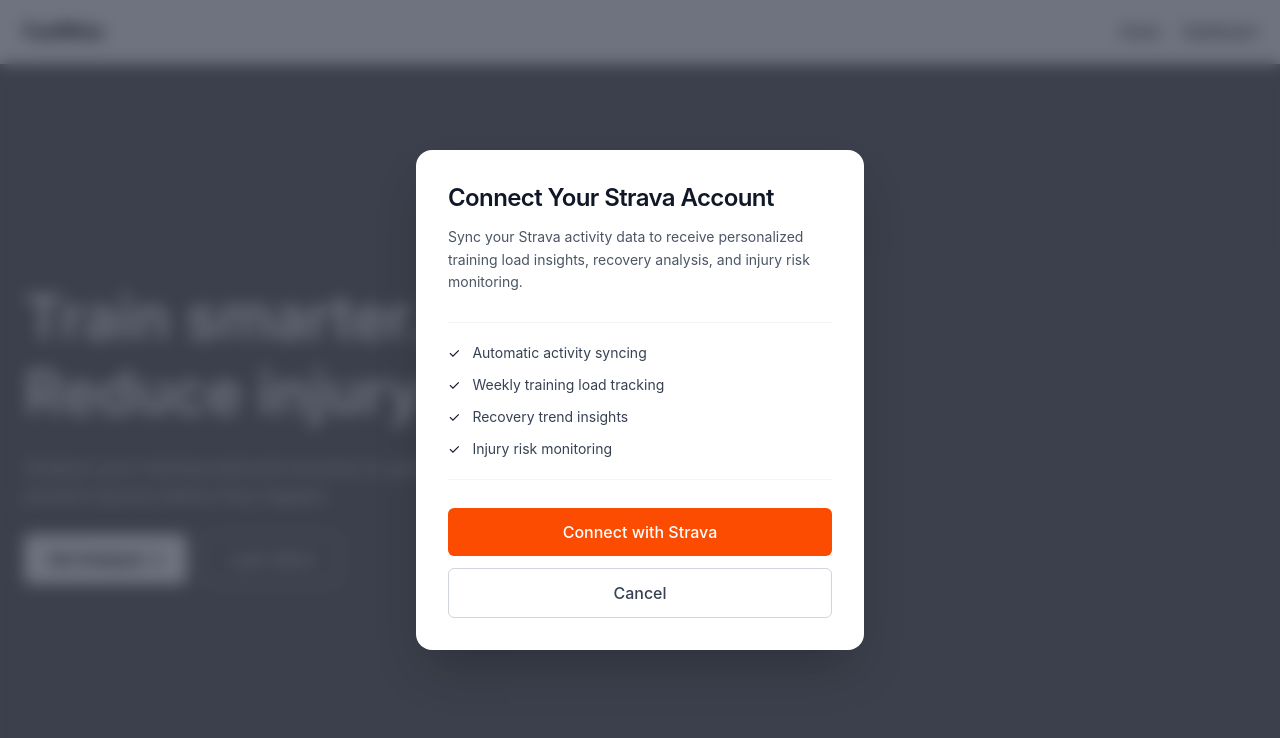
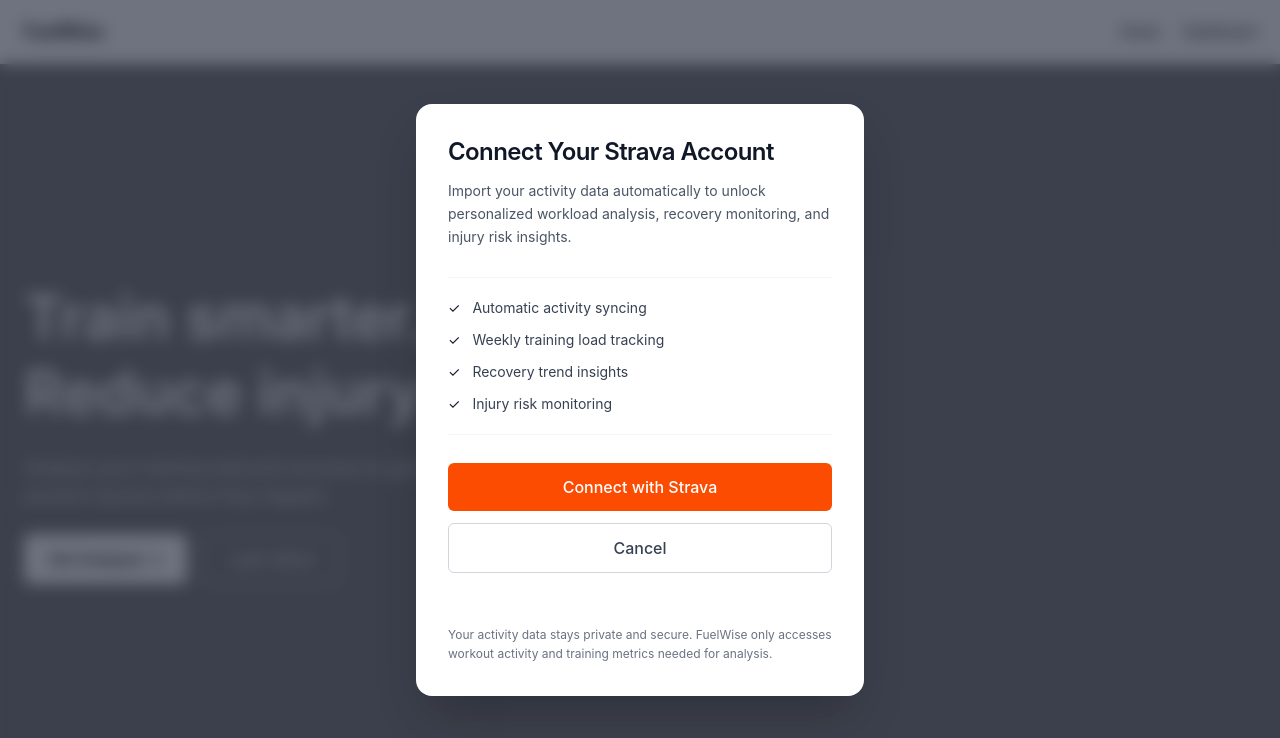
Before and after one commit to zstem001hz-droid/fuelwise-health, a React (Vite) app: page / in a window 1280 px wide. Both pictures are taken after a click on the button "Get Analysis →". Shown: the top 738 px of the page. Built offline with nearby package versions, Linux system fonts and the light colour scheme.

Commit message:
copy(modal): update Strava onboarding text and add data privacy disclaimer

```diff
--- a/src/components/Modal/AnalysisModal.tsx
+++ b/src/components/Modal/AnalysisModal.tsx
@@ -18,8 +18,8 @@ export default function AnalysisModal({ onClose }: AnalysisModalProps) {
             </h2>
 
             <p className="text-sm leading-relaxed text-gray-600">
-              Sync your Strava activity data to receive personalized training
-              load insights, recovery analysis, and injury risk monitoring.
+              Import your activity data automatically to unlock personalized
+              workload analysis, recovery monitoring, and injury risk insights.
             </p>
           </div>
 
@@ -67,6 +67,11 @@ export default function AnalysisModal({ onClose }: AnalysisModalProps) {
               Cancel
             </button>
           </div>
+          {/* Privacy copy -----------------------------------------------------------------------------*/}
+          <p className="mt-6 text-xs leading-relaxed text-gray-500">
+            Your activity data stays private and secure. FuelWise only accesses
+            workout activity and training metrics needed for analysis.
+          </p>
         </div>
       </div>
     </div>
```
